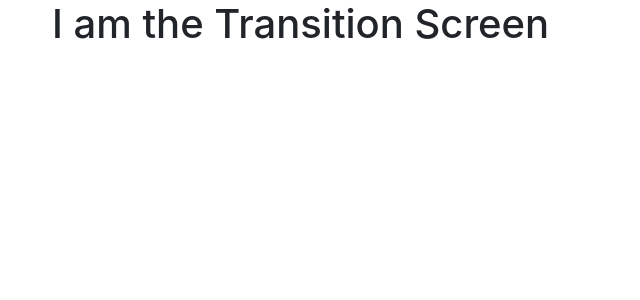
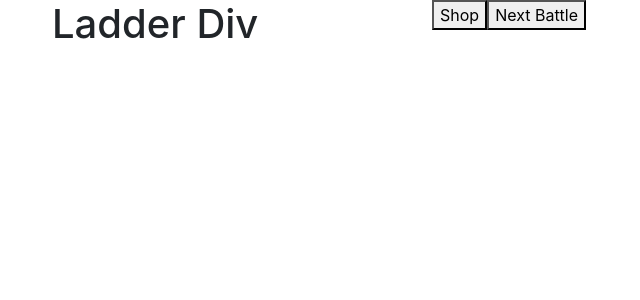
Before and after one commit to PeterBWu/Gladiator, a React (Create React App) app in the folder client/: page /shop in a window 1280 px wide. Shown: the top 300 px of the page, without its empty margins (33-673 px from the left). Built offline with nearby package versions, Linux system fonts and the light colour scheme; the HTML template or start-up script is replaced by a standard one.

Commit message:
created basic layout for transition screen

```diff
--- /dev/null
+++ b/client/src/Components/Ladder/index.js
@@ -0,0 +1,12 @@
+import React from 'react'
+import Col from 'react-bootstrap/Col'
+import Row from 'react-bootstrap/Row'
+const Ladder = () => {
+    return(
+        <div>
+            <h1>Ladder Div</h1>
+        </div>
+    )
+}
+
+export default Ladder
--- /dev/null
+++ b/client/src/Components/Shop/index.js
@@ -0,0 +1,13 @@
+import React from 'react'
+
+
+const Shop = () => {
+    return(
+        <div>
+            <button>Shop</button>
+            <button>Next Battle</button>
+        </div>
+    )
+}
+
+export default Shop
--- a/client/src/pages/TransitionScreen/index.js
+++ b/client/src/pages/TransitionScreen/index.js
@@ -1,8 +1,30 @@
 import React from 'react';
+import Shop from './../../Components/Shop'
+import Ladder from './../../Components/Ladder'
+
+
+import Col from 'react-bootstrap/Col'
+import Row from 'react-bootstrap/Row'
 
 function TransitionScreen() {
   return (
-    <h1>I am the Transition Screen</h1>
+    <Row>
+      <Col md={4}>
+        <Row>
+          <Col>
+          <Ladder></Ladder>
+          </Col>
+        </Row>
+      </Col>
+      <Col md={8}>
+          <Row>
+              <Col>
+                <Shop />
+              </Col>
+          </Row>
+      </Col>
+    </Row>
+
   )
 }
 
--- a/package.json
+++ b/package.json
@@ -1,5 +1,5 @@
 {
-  "name": "blogger",
+  "name": "gladiator",
   "version": "1.0.0",
   "description": "",
   "main": "index.js",
@@ -21,7 +21,6 @@
   "dependencies": {
     "express": "^4.17.1",
     "if-env": "^1.0.4",
-    "mysql": "^2.17.1",
-    "react-bootstrap": "^1.0.0-beta.14"
+    "mysql": "^2.17.1"
   }
 }
```
Also changed, not shown: 1 other file (tests, documents, lock files or other folders).
